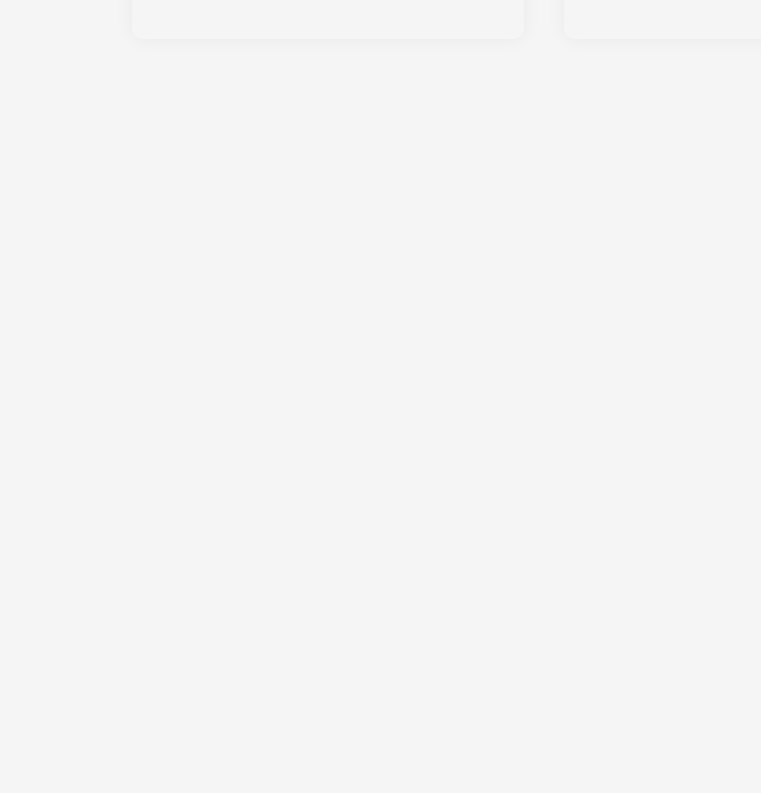
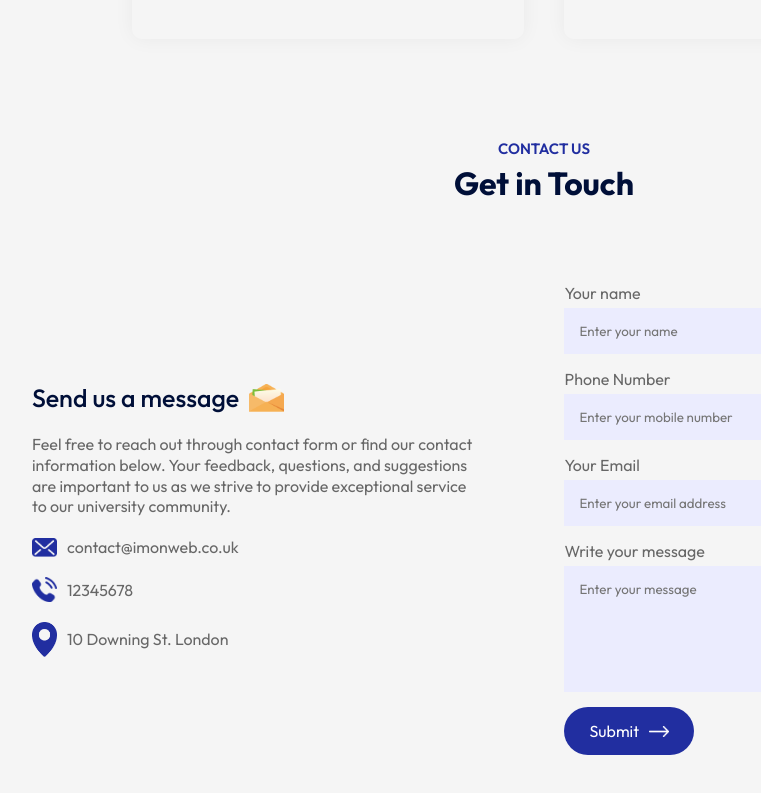
Before and after one commit to imonweb/React-JS-Edusity, a React (Vite) app: page / in a window 1280 px wide. Shown: the part 2897-3690 px from the top of the page, without its empty margins (96-857 px from the left). Before the commit the page ends 3036 px from the top, so only its background shows below. Built offline with nearby package versions, Linux system fonts and the light colour scheme.

Commit message:
contact form

```diff
--- a/src/App.jsx
+++ b/src/App.jsx
@@ -6,6 +6,7 @@
 import About from './Components/About/About'
 import Campus from './Components/Campus/Campus'
 import Testimonials from './Components/Testimonials/Testimonials'
+import Contact from './Components/Contact/Contact'
 
 const App = () => {
   return (
@@ -20,6 +21,8 @@
         <Campus />
         <Title subTitle='Testimonials' title='What Student Says' />
         <Testimonials />
+        <Title subTitle='Contact Us' title='Get in Touch' />
+        <Contact />
       </div>
     </div>
   )
--- /dev/null
+++ b/src/Components/Contact/Contact.jsx
@@ -0,0 +1,39 @@
+import React from "react";
+import './Contact.scss';
+import msg_icon from '../../assets/msg-icon.png';
+import mail_icon from '../../assets/mail-icon.png';
+import phone_icon from '../../assets/phone-icon.png';
+import location_icon from '../../assets/location-icon.png';
+import white_arrow from '../../assets/white-arrow.png';
+
+const Contact = () => {
+  return (
+    <div className='contact'>
+      <div className="contact-col">
+        <h3>Send us a message <img src={msg_icon} alt="" /></h3>
+        <p>Feel free to reach out through contact form or find our contact information below. Your feedback, questions, and suggestions are important to us as we strive to provide exceptional service to our university community.</p>
+        <ul>
+          <li><img src={mail_icon} alt="" />contact@imonweb.co.uk</li>
+          <li><img src={phone_icon} alt="" />12345678</li>
+          <li><img src={location_icon} alt="" />10 Downing St. London</li>
+        </ul>
+      </div>
+      <div className="contact-col">
+        <form>
+          <label>Your name</label>
+          <input type="text" name="name" placeholder="Enter your name" required />
+          <label>Phone Number</label>
+          <input type="tel" name="phone" placeholder="Enter your mobile number" required />
+          <label>Your Email</label>
+          <input type="email" name="email" placeholder="Enter your email address" required />
+          <label>Write your message</label>
+          <textarea name="message" rows="6" placeholder="Enter your message" required></textarea>
+          <button type="submit" className="btn dark-btn">Submit <img src={white_arrow} alt="" /></button>
+        </form>
+        <span></span>
+      </div>
+    </div>
+  )
+}
+
+export default Contact
--- /dev/null
+++ b/src/Components/Contact/Contact.scss
@@ -0,0 +1,60 @@
+.contact {
+  margin: 80px auto;
+  display: flex;
+  align-items: center;
+  justify-content: space-between;
+
+  .contact-col {
+    flex-basis: 48%;
+    color: #676767;
+
+    h3 {
+      color: #000F38;
+      font-weight: 500;
+      font-size: 25px;
+      display: flex;
+      align-items: center;
+      margin-bottom: 20px;
+
+      img {
+        width: 35px;
+        margin-left: 10px;
+      }
+    }
+
+    p {
+      max-width: 450px;
+      line-height: 1.3;
+    }
+
+    ul li {
+      display: flex;
+      align-items: center;
+      margin: 20px 0px;
+
+      img {
+        width: 25px;
+        margin-right: 10px;
+      }
+    }
+
+    form {
+      input, textarea {
+        display: block;
+        width: 100%;
+        background: #EBECFE;
+        padding: 15px;
+        border: 0;
+        outline: 0;
+        margin-bottom: 15px;
+        margin-top: 5px;
+        resize: none;
+      }
+    }
+
+    span {
+      display: block;
+      margin: 20px 0px;
+    }
+  } // contact-col
+} // contact
```
